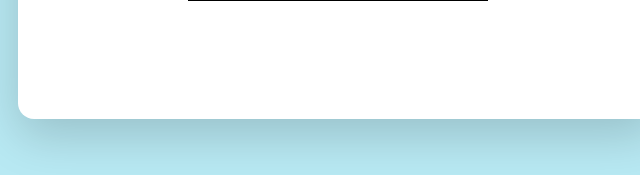
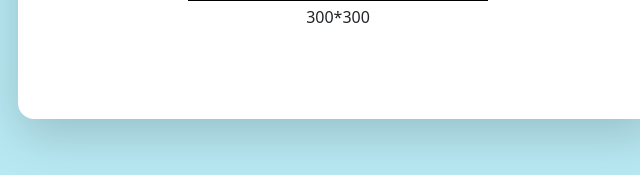
Before and after one commit to savindaJ/QR-code-genarator-and-readder, a website: page index.html in a window 1280 px wide. Shown: the part 521-696 px from the top of the page, 302-942 px from the left. Drawn offline with Linux system fonts and the light colour scheme.

Commit message:
add width and height

```diff
--- a/assets/css/style.css
+++ b/assets/css/style.css
@@ -20,3 +20,8 @@ main>section{
 body{
     background: #b8e9f3;
 }
+
+main>section p{
+    width: max-content;
+    height: auto;
+}
--- a/index.html
+++ b/index.html
@@ -32,8 +32,9 @@
         </div>
 
         <div class="image"></div>
+        <p class="m-auto mt-1">300*300</p>
+    </section>
 
-    </section>
 </main>
 
 <main>
```
